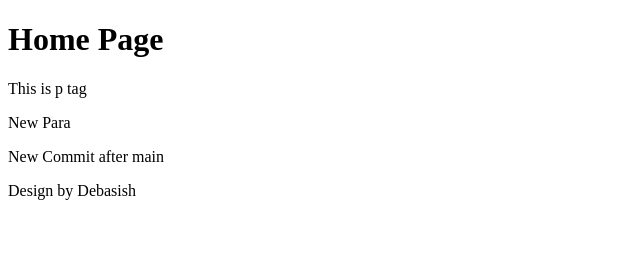
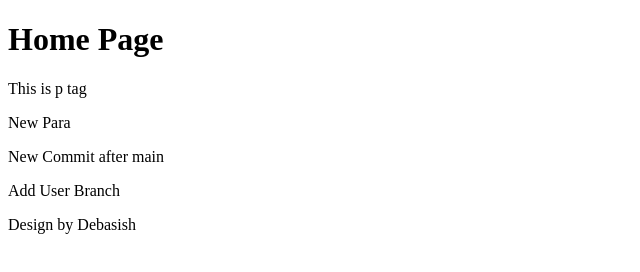
Before and after one commit to debasishsahoo/git_test1, a plain HTML site: page index.html in a window 1280 px wide. Shown: the whole page, without its empty margins (0-640 px from the left). Drawn offline with Linux system fonts and the light colour scheme.

Commit message:
New Para Added in index

```diff
--- a/index.html
+++ b/index.html
@@ -12,6 +12,7 @@
     <p>This is p tag</p>
     <p>New Para</p>
     <p>New Commit after main</p>
+    <p>Add User Branch</p>
     <footer>Design by Debasish</footer>
 </body>
 
```
